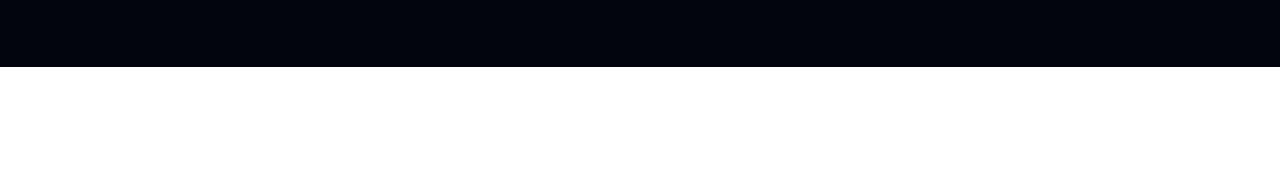
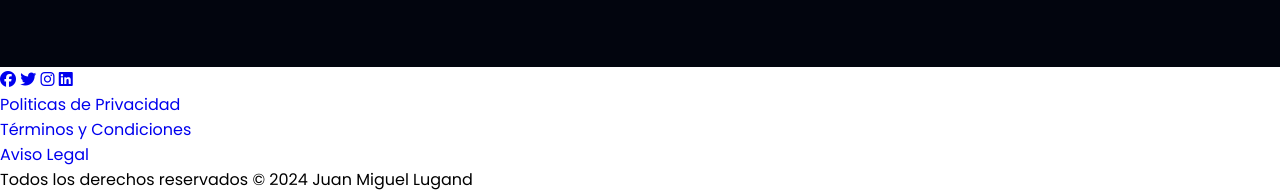
Before and after one commit to JuanLugand/landing-page, a plain HTML site: page index.html in a window 1280 px wide. Shown: the part 2165-2357 px from the top of the page. Before the commit the page ends 2232 px from the top, so only its background shows below. Drawn offline with Linux system fonts and the light colour scheme.

Commit message:
Se agrego el footer

```diff
--- a/index.html
+++ b/index.html
@@ -102,5 +102,21 @@
             </div>
         </section>
     </main>
+    <footer>
+        <div class="social-media">
+            <a href="#"><i class="fab fa-facebook"></i></a>
+            <a href="#"><i class="fab fa-twitter"></i></a>
+            <a href="#"><i class="fab fa-instagram"></i></a>
+            <a href="#"><i class="fab fa-linkedin"></i></a>
+        </div>
+        <div class="terminos">
+            <ul class="nav-terminos">
+                <li><a href="#">Politicas de Privacidad</a></li>
+                <li><a href="#">Términos y Condiciones</a></li>
+                <li><a href="#">Aviso Legal</a></li>
+            </ul>
+        </div>
+        <p>Todos los derechos reservados &copy; 2024 Juan Miguel Lugand</p>
+    </footer>
 </body>
 </html>
```
